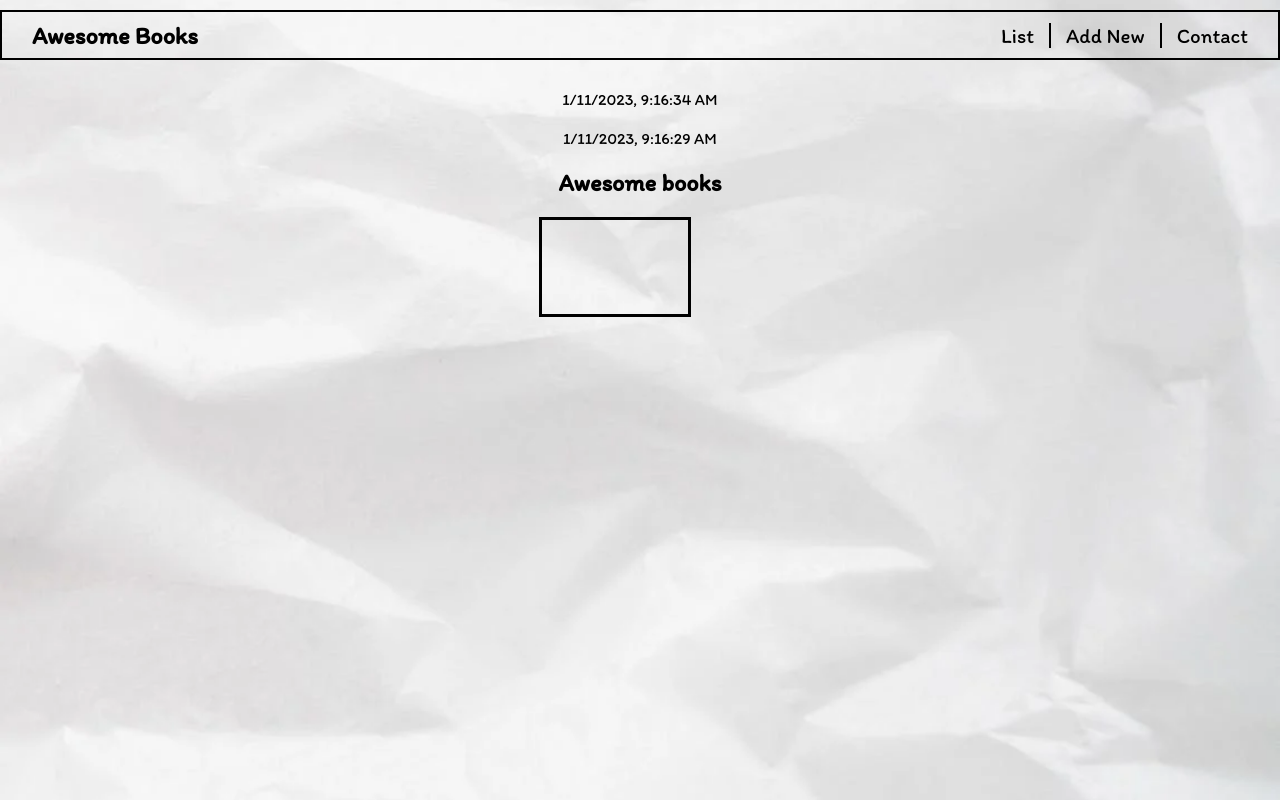
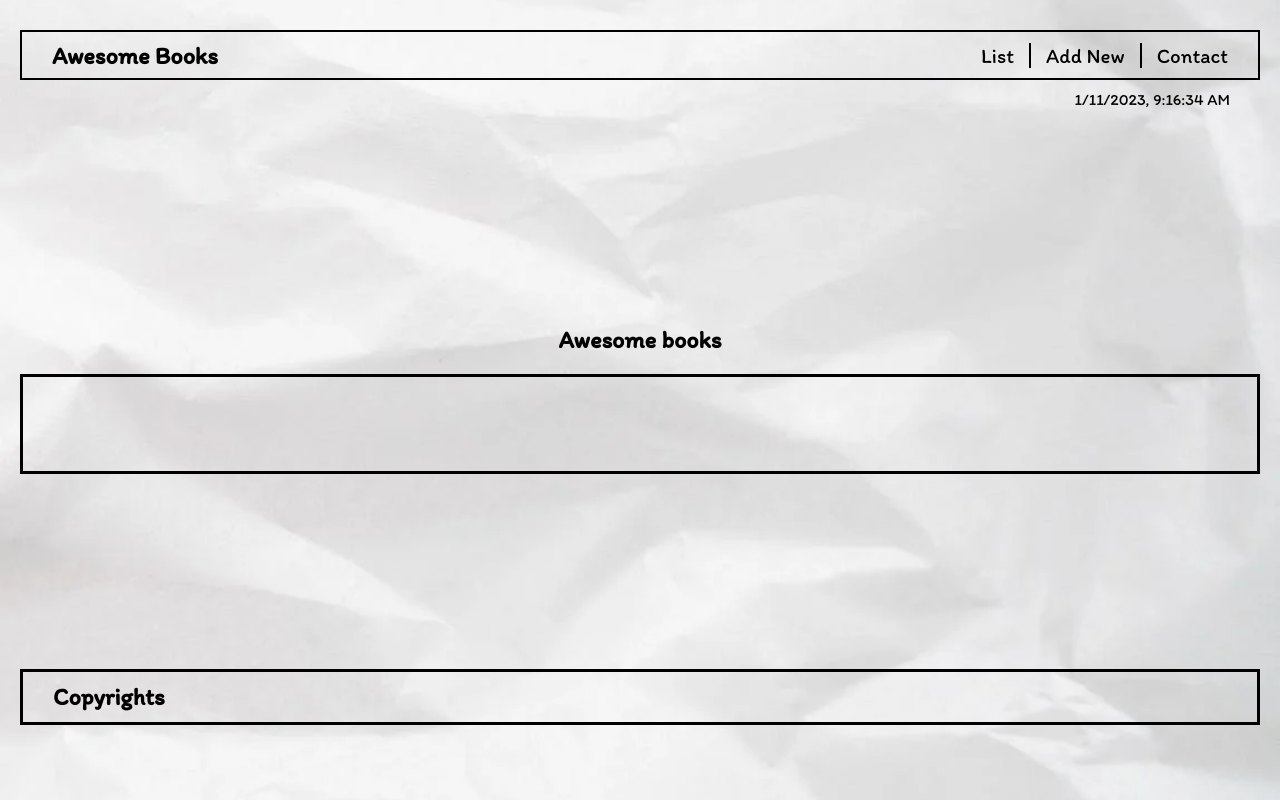
Before and after one commit to anthonymr/Awesome-books, a website with bundled scripts: page index.html in a window 1280 px wide. Built offline with nearby package versions, Linux system fonts and the light colour scheme.

Commit message:
Add new styles for multi-section

```diff
--- a/css/style.css
+++ b/css/style.css
@@ -17,10 +17,17 @@ body {
   background-position: center;
   background-repeat: no-repeat;
   font-family: 'Itim', cursive;
+  padding: 20px;
 }
 
 .hidden {
   display: none;
+}
+
+.bordered {
+  border: 3px solid black;
+  width: 100%;
+  padding: 0 30px;
 }
 
 /* ---------------NavBar Section Css Starts--------------------------------- */
@@ -71,7 +78,10 @@ body {
 #date {
   display: flex;
   justify-content: flex-end;
-  margin: 20px;
+  margin: 0px 20px;
+  width: 100%;
+  text-align: right;
+  padding: 0 30px;
 }
 
 /* ---------------NavBar Section Css Ends--------------------------------- */
@@ -108,11 +118,10 @@ h1 {
 }
 
 #book-list {
-  max-height: calc(100% - 288px);
-  width: calc(100% - 50px);
+  max-height: calc(100% - 150px);
+  width: 100%;
   min-height: 100px;
   list-style: none;
-  border: 3px solid black;
   overflow-y: auto;
 }
 
@@ -130,3 +139,16 @@ h1 {
 li span {
   margin-right: 4px;
 }
+
+body > section {
+  width: 100%;
+  display: flex;
+  flex-direction: column;
+  align-items: center;
+  justify-content: center;
+  height: calc(100% - 200px);
+}
+
+footer {
+  line-height: 50px;
+}
--- a/index.html
+++ b/index.html
@@ -10,7 +10,7 @@
 </head>
 <body>
     <!-- Navbar section starts here -->
-    <nav id="navbar">
+    <nav id="navbar" class="bordered">
         <h3 class="nav__title">Awesome Books</h3>
         <ul class="nav__list">
             <li class="list" id="book-list-section-link">List</li>
@@ -23,7 +23,7 @@
     <!-- Navbar section ends here -->
     <section id="book-list-section" class="hidden">
         <h1>Awesome books</h1>
-        <ul id="book-list">
+        <ul id="book-list" class="bordered">
         </ul>
     </section>
     <section id="add-book-section" class="hidden">
@@ -37,5 +37,8 @@
     <section id="contact-section" class="hidden">
         contact info
     </section>
+    <footer class="bordered">
+        <h3 class="nav__title">Copyrights</h3>
+    </footer>
 </body>
 </html>
--- a/js/clock.js
+++ b/js/clock.js
@@ -1,6 +1,5 @@
 export default class Clock {
   constructor(domElement) {
-    this.id = domElement;
     this.date = document.getElementById(domElement);
     this.updateTime();
   }
@@ -8,6 +7,6 @@ export default class Clock {
   updateTime() {
     const currentTime = new Date().toLocaleString();
     this.date.innerHTML = currentTime;
-    setInterval(this.updateTime, 1000, null, this.id);
+    setInterval(this.updateTime, 1000);
   }
 }
--- a/js/main.js
+++ b/js/main.js
@@ -6,4 +6,3 @@ import Clock from './clock.js';
 const myList = new BookList();
 const myWebStatus = new WebStatus();
 const myClock = new Clock('date');
-const myClock2 = new Clock('date2');
```
